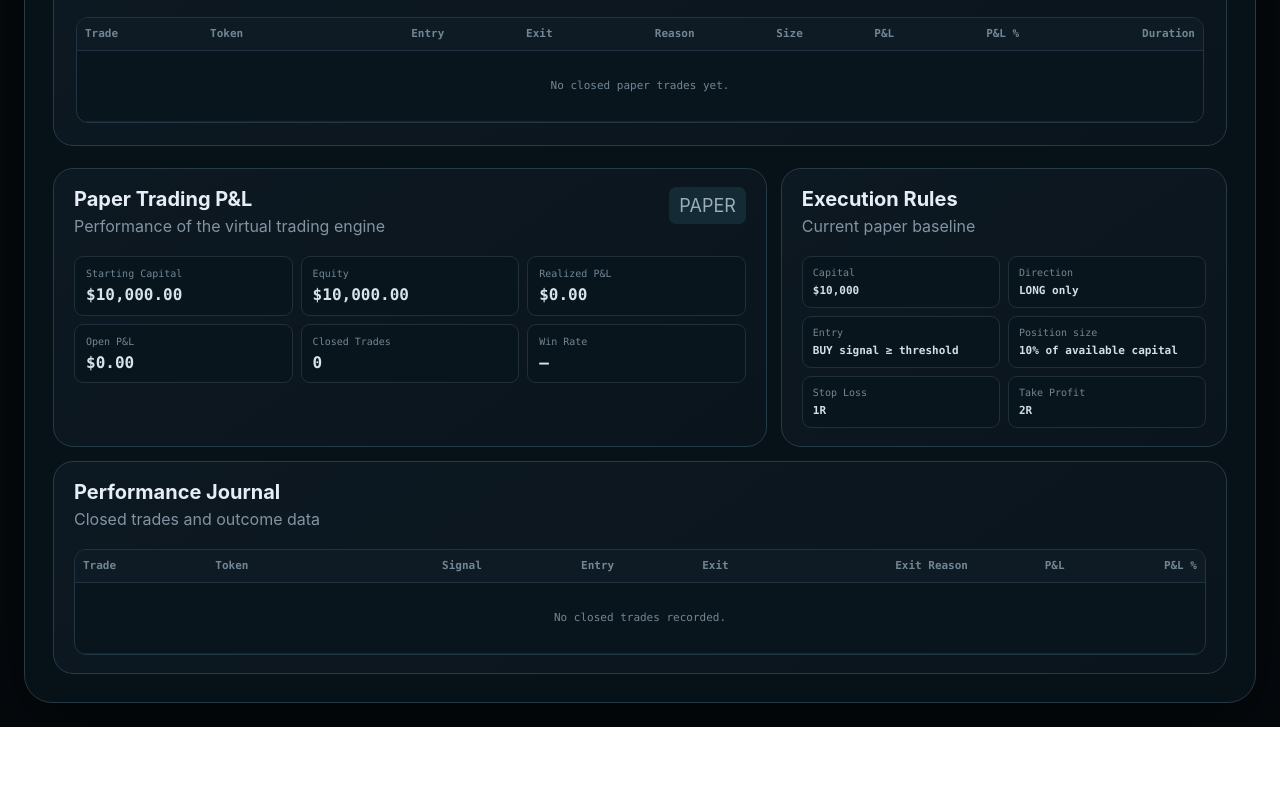
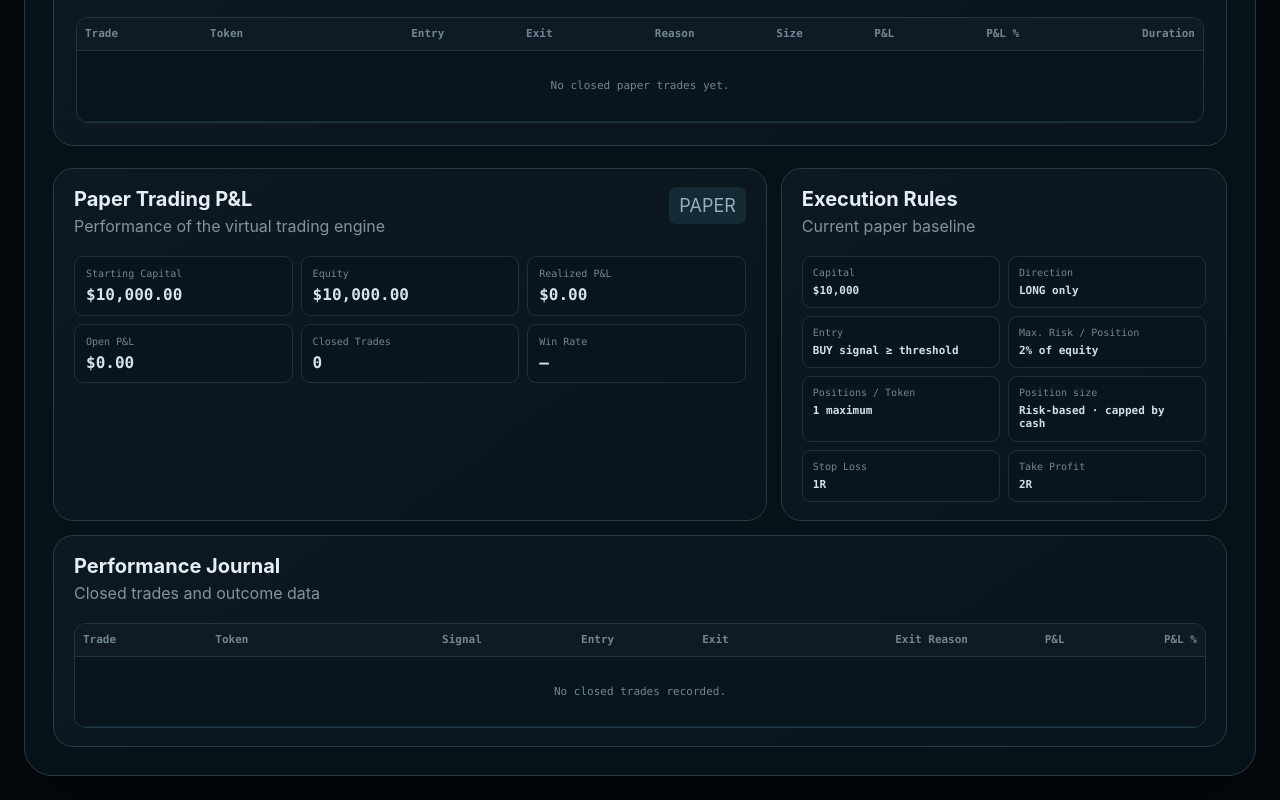
Before and after one commit to kaisersoft/MemeLab-Frontend, a plain HTML site: page index.html in a window 1280 px wide. Shown: the part 2177-2977 px from the top of the page. Before the commit the page ends 2904 px from the top, so only its background shows below. Drawn offline with Linux system fonts and the light colour scheme; no server answers.

Commit message:
Update PnL execution rules for risk-based sizing

```diff
--- a/index.html
+++ b/index.html
@@ -246,7 +246,9 @@
               <div><span>Capital</span><b>$10,000</b></div>
               <div><span>Direction</span><b>LONG only</b></div>
               <div><span>Entry</span><b>BUY signal ≥ threshold</b></div>
-              <div><span>Position size</span><b>10% of available capital</b></div>
+              <div><span>Max. Risk / Position</span><b>2% of equity</b></div>
+              <div><span>Positions / Token</span><b>1 maximum</b></div>
+              <div><span>Position size</span><b>Risk-based · capped by cash</b></div>
               <div><span>Stop Loss</span><b>1R</b></div>
               <div><span>Take Profit</span><b>2R</b></div>
             </div>
```
